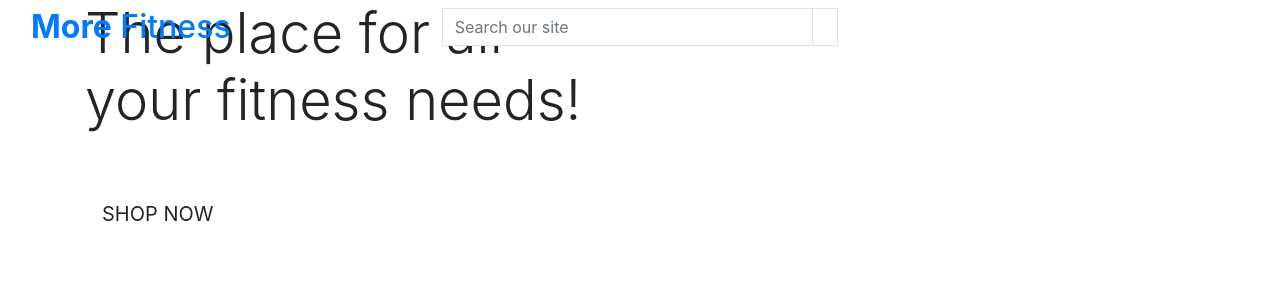
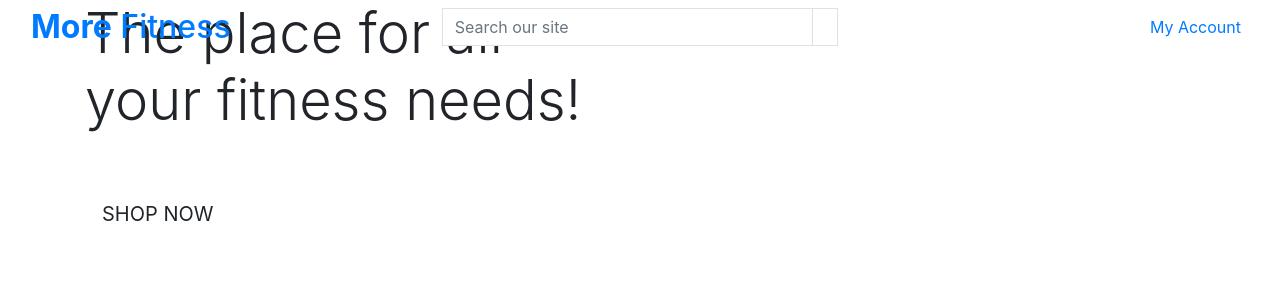
Before and after one commit to JaySinna/more-fitness, a Django app: page / in a window 1280 px wide. Shown: the top 300 px of the page. Run offline with Django 3.2, Linux system fonts and the light colour scheme; some libraries are stand-ins or nearby versions.

Commit message:
Add account link to header in base template

```diff
--- a/templates/base.html
+++ b/templates/base.html
@@ -64,7 +64,14 @@
       </div>
       <div class="col-12 col-lg-4 my-auto py-1 py-lg-0">
         <ul class="list-inline list-unstyled text-center text-lg-right my-0">
-          <li class="list-inline-item dropdown"></li>
+          <li class="list-inline-item dropdown">
+            <a class="text-black nav-link" href="#" id="user-options" data-toggle="dropdown" aria-haspopup="true"
+              aria-expanded="false">
+              <div class="text-center">
+                <div><i class="fas fa-user fa-lg"></i></div>
+                <p class="my-0">My Account</p>
+              </div>
+            </a>
           <li class="list-inline-item"></li>
         </ul>
       </div>
```
